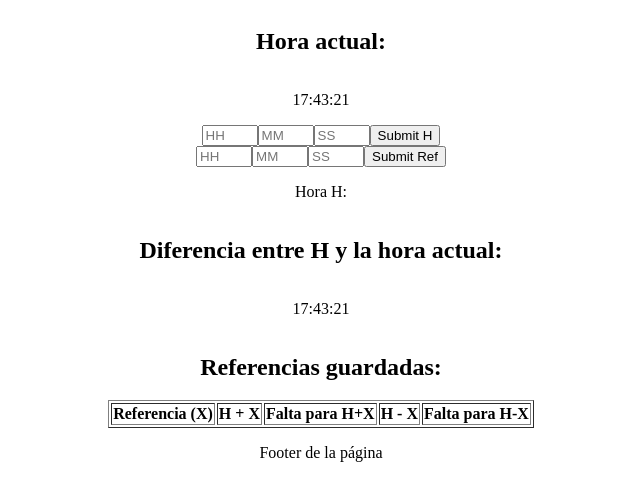
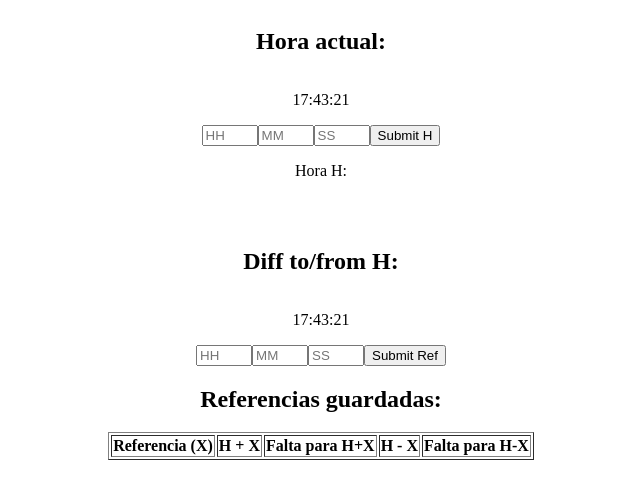
Before and after one commit to ditolo/horah, a plain HTML site: page index.html in a window 1280 px wide. Shown: the whole page, without its empty margins (319-959 px from the left). Drawn offline with Linux system fonts and the light colour scheme.

Commit message:
'arreglos'

```diff
--- a/index.html
+++ b/index.html
@@ -12,7 +12,6 @@
 <body>
     <h2>Hora actual:</h2>
     <p id="time-parent"></p>
-
     <!-- Inputs para H -->
     <div id="toggleContainer">
         <input type="number" id="inputH" min="0" max="23" placeholder="HH">
@@ -20,7 +19,10 @@
         <input type="number" id="inputS" min="0" max="59" placeholder="SS">
         <button onclick="saveTime()">Submit H</button>
     </div>
-
+    <p>Hora H: </p>
+    <p id="lastTime"></p>
+    <h2>Diff to/from H:</h2>
+    <p id="diftime-parent"></p>
     <!-- Inputs para referencias X -->
     <div id="toggleContainer">
         <input type="number" id="refH" min="0" max="23" placeholder="HH">
@@ -28,15 +30,6 @@
         <input type="number" id="refS" min="0" max="59" placeholder="SS">
         <button onclick="saveAdditionalTime()">Submit Ref</button>
     </div>
-
-    <div id="toggleContainer">
-        <p>Hora H: </p>
-        <p id="lastTime"></p>
-    </div>
-
-    <h2>Diferencia entre H y la hora actual:</h2>
-    <p id="diftime-parent"></p>
-
     <h2>Referencias guardadas:</h2>
     <table border="1">
         <thead>
@@ -52,8 +45,5 @@
     </table>
 </body>
 
-<footer>
-    <p>Footer de la página</p>
-</footer>
 
 </html>
```
